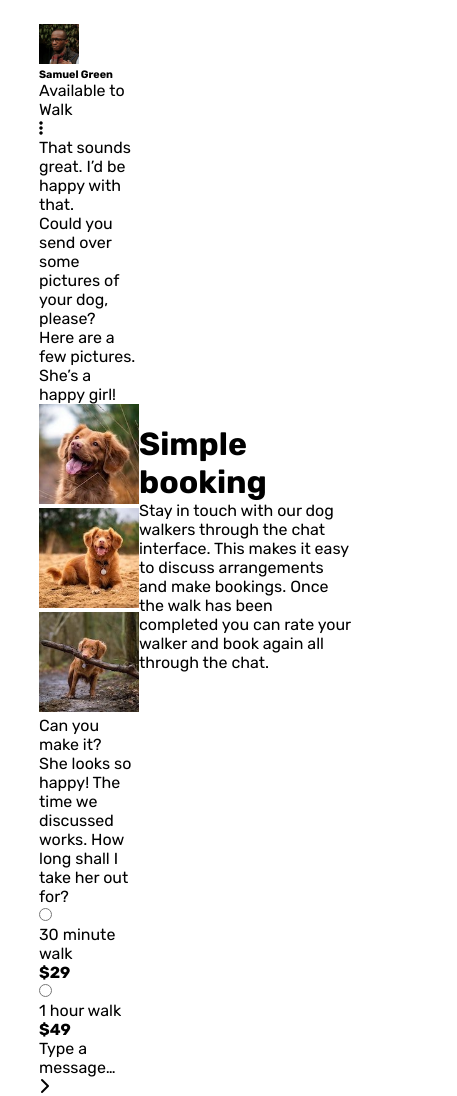
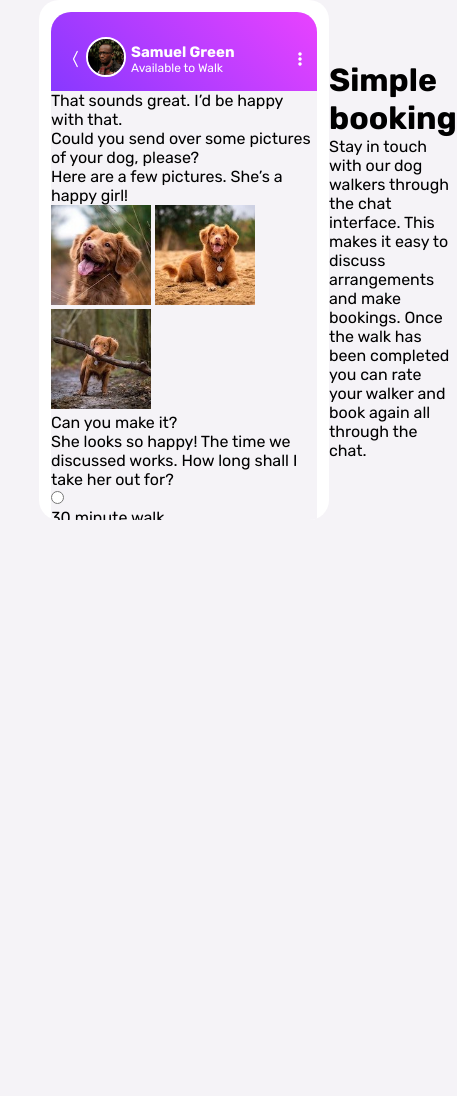
Before and after one commit to krish144/chat-app-css-illustration-master, a plain HTML site: page index.html in a window 390 px wide. Shown: the whole page, 457 px wide, since content can reach past the window. After the commit the page ends 844 px from the top, so only its background shows below. Drawn offline with Linux system fonts and the light colour scheme.

Commit message:
feat:Styled Mobile Header

```diff
--- a/assets/scss/_variables.scss
+++ b/assets/scss/_variables.scss
@@ -11,7 +11,8 @@ $gradient-lightMegenta: hsl(293, 100%, 63%);
 $gradient-lightViolet: hsl(264, 100%, 61%);
 
 $white:hsl(0, 0%, 100%);
-$body-bg:  hsl(271, 36%, 24%);
+$body-bg: hsl(270, 20%, 96%);
+$sub-btn-bg:hsl(271, 36%, 24%);
 $radio-btnOutline: hsl(289, 100%, 72%);
 
 $body-findSize: 16px;
--- a/assets/scss/main.scss
+++ b/assets/scss/main.scss
@@ -1,14 +1,59 @@
 @import 'variables';
 @import 'mixins';
 
-*,body{
+*,::before,::after{
     margin:0;
     box-sizing:border-box;
     padding: 0;
+}
+
+body{
     font-family: $font-family;
+    background: $body-bg;
 }
 
 .container{
     @include flex-container;
     @include container(10%);
 }
+
+.mobile-container{
+    width: 290px;
+    height: 520px;
+    background:$white;
+    border-radius: 20px;
+    padding: 12px;
+    overflow: hidden;
+}
+
+.mobile-display{
+    background: $body-bg;
+    border-radius: 20px;
+    overflow: hidden
+}
+
+.mobile-header{
+    @include flex-container();
+    background: linear-gradient(45deg,$gradient-lightViolet,$gradient-lightMegenta);
+    padding: 25px 15px 10px;
+    color: $white;
+
+    div:first-child{
+        @include flex-container();
+
+        div:nth-child(2) img{
+            border-radius: 50%;
+            border: 2px solid $white;
+            margin-right: 5px;
+        }
+
+        h6{
+            font-size: 15px;
+        }
+
+        p{
+            font-size: 12px;
+        }
+    }
+
+}
```
Also changed, not shown: assets/css/main.min.css, 1 other file.
